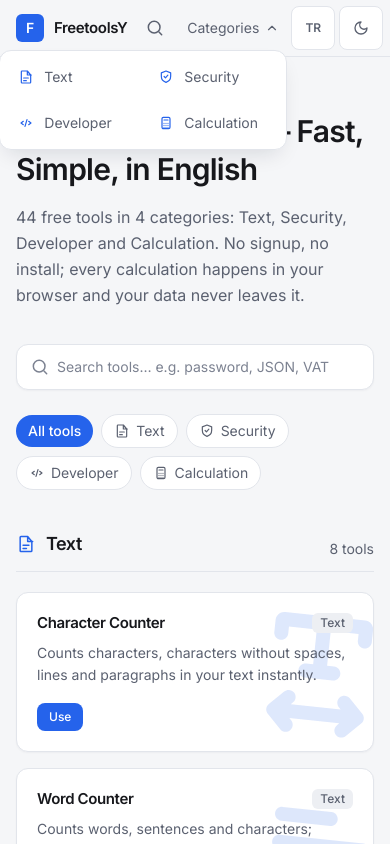
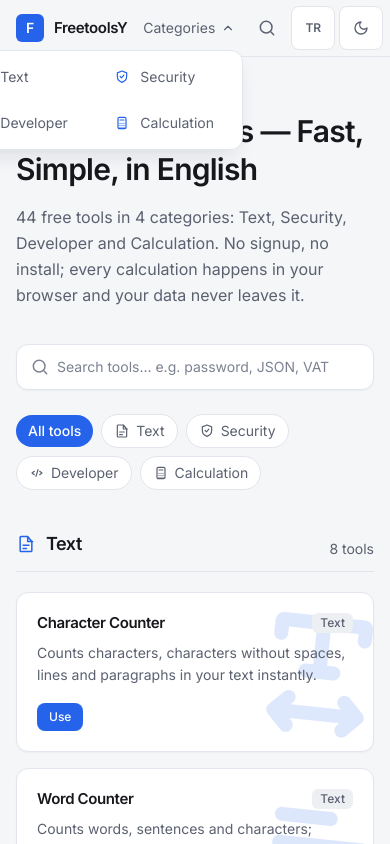
Before and after one commit to 4min-prog/freetoolsy, a Next.js app: page /en in a window 390 px wide. Both pictures are taken after a click on the button "Categories". Shown: the top 844 px of the page. Built offline with nearby package versions, Linux system fonts and the light colour scheme.

Commit message:
Guncelle: nav tasarim mantigi - kategori metnine tiklayinca altinda o kategorinin araclari (4 ayri dropdown), arama ikonu ortada kayan ve arkasi bulanik z-ustu arama penceresi (spotlight tarzi, yazdikca oneri, ok tuslari + Enter, Esc kapatir); mobil kategoriler menusu korundu

```diff
--- a/components/Header.tsx
+++ b/components/Header.tsx
@@ -2,19 +2,25 @@
 
 import { useEffect, useRef, useState } from "react";
 import { Link } from "@/i18n/navigation";
+import { useMessages } from "next-intl";
 import { useTranslations } from "next-intl";
 import ThemeToggle from "./ThemeToggle";
 import LocaleSwitcher from "./LocaleSwitcher";
 import CategoryIcon from "./CategoryIcon";
-import SearchBox from "./SearchBox";
-import { categories } from "@/data/tools";
+import ToolIcon from "./ToolIcon";
+import SearchOverlay from "./SearchOverlay";
+import { categories, getToolsByCategory } from "@/data/tools";
+
+type ToolMetaNs = { name?: string };
 
 export default function Header() {
-  const [open, setOpen] = useState(false);
-  const [mobileSearchOpen, setMobileSearchOpen] = useState(false);
+  const [openMenu, setOpenMenu] = useState<string | null>(null);
+  const [searchOpen, setSearchOpen] = useState(false);
   const headerRef = useRef<HTMLElement>(null);
   const t = useTranslations("Header");
   const tc = useTranslations("Categories");
+  const messages = useMessages() as { ToolMeta?: Record<string, ToolMetaNs> };
+  const meta = messages.ToolMeta;
 
   useEffect(() => {
     function onPointerDown(event: PointerEvent) {
@@ -22,26 +28,23 @@
         headerRef.current &&
         !headerRef.current.contains(event.target as Node)
       ) {
-        setOpen(false);
-        setMobileSearchOpen(false);
-      }
-    }
-    function onKeyDown(event: KeyboardEvent) {
-      if (event.key === "Escape") {
-        setOpen(false);
-        setMobileSearchOpen(false);
+        setOpenMenu(null);
       }
     }
     document.addEventListener("pointerdown", onPointerDown);
-    document.addEventListener("keydown", onKeyDown);
-    return () => {
-      document.removeEventListener("pointerdown", onPointerDown);
-      document.removeEventListener("keydown", onKeyDown);
-    };
+    return () => document.removeEventListener("pointerdown", onPointerDown);
   }, []);
 
+  function toggleMenu(id: string) {
+    setOpenMenu((value) => (value === id ? null : id));
+  }
+
   return (
-    <header ref={headerRef} className="sticky top-0 z-50 border-b border-border bg-bg">
+    <>
+      <header
+        ref={headerRef}
+        className="sticky top-0 z-50 border-b border-border bg-bg"
+      >
         <div className="mx-auto flex h-14 w-full max-w-5xl items-center gap-2 px-4 sm:px-6">
           <Link href="/" className="flex items-center gap-2.5">
             <span
@@ -56,28 +59,115 @@
           </Link>
 
           <nav className="ml-auto flex items-center gap-1 md:gap-2">
-          <div className="hidden lg:flex items-center gap-0.5">
+            <div className="hidden md:flex items-center gap-0.5">
+              {categories.map((category) => (
+                <div key={category.id} className="relative">
+                  <button
+                    type="button"
+                    onClick={() => toggleMenu(category.id)}
+                    aria-expanded={openMenu === category.id}
+                    aria-haspopup="menu"
+                    className="flex items-center gap-1.5 rounded-md px-2.5 py-1.5 text-sm text-muted transition-colors hover:text-text"
+                  >
+                    <CategoryIcon
+                      id={category.id}
+                      className="h-3.5 w-3.5 shrink-0"
+                    />
+                    {tc(category.id)}
+                    <svg
+                      viewBox="0 0 24 24"
+                      fill="none"
+                      stroke="currentColor"
+                      strokeWidth="2"
+                      strokeLinecap="round"
+                      strokeLinejoin="round"
+                      aria-hidden="true"
+                      className={`h-3.5 w-3.5 transition-transform duration-200 ${
+                        openMenu === category.id ? "rotate-180" : ""
+                      }`}
+                    >
+                      <path d="M6 9l6 6 6-6" />
+                    </svg>
+                  </button>
+                  {openMenu === category.id && (
+                    <div
+                      role="menu"
+                      className="absolute left-0 mt-1.5 w-64 overflow-hidden rounded-xl border border-border bg-surface p-1.5 shadow-card-hover"
+                    >
+                      {getToolsByCategory(category.id).map((tool) => (
+                        <Link
+                          key={tool.slug}
+                          href={`/araclar/${tool.slug}`}
+                          role="menuitem"
+                          onClick={() => setOpenMenu(null)}
+                          className="flex items-center gap-2.5 rounded-lg px-3 py-2 text-sm text-muted transition-colors hover:bg-surface-2 hover:text-text"
+                        >
+                          <ToolIcon
+                            id={tool.slug}
+                            className="h-4 w-4 shrink-0 text-accent"
+                          />
+                          {meta?.[tool.slug]?.name ?? tool.slug}
+                        </Link>
+                      ))}
+                    </div>
+                  )}
+                </div>
+              ))}
+            </div>
+
+            <div className="relative lg:hidden">
+              <button
+                type="button"
+                onClick={() => toggleMenu("__mobile")}
+                aria-expanded={openMenu === "__mobile"}
+                aria-haspopup="true"
+                className="flex items-center gap-1.5 rounded-md px-2 py-1.5 text-sm text-muted transition-colors hover:text-text"
+              >
+                {t("categories")}
+                <svg
+                  viewBox="0 0 24 24"
+                  fill="none"
+                  stroke="currentColor"
+                  strokeWidth="2"
+                  strokeLinecap="round"
+                  strokeLinejoin="round"
+                  aria-hidden="true"
+                  className={`h-3.5 w-3.5 transition-transform duration-200 ${
+                    openMenu === "__mobile" ? "rotate-180" : ""
+                  }`}
+                >
+                  <path d="M6 9l6 6 6-6" />
+                </svg>
+              </button>
+              {openMenu === "__mobile" && (
+                <div
+                  role="menu"
+                  className="absolute right-0 mt-1.5 grid w-72 max-w-[calc(100vw-2rem)] grid-cols-2 gap-1.5 rounded-xl border border-border bg-surface p-1.5 shadow-card-hover"
+                >
                   {categories.map((category) => (
                     <Link
                       key={category.id}
                       href={`/#${category.id}`}
-                className="rounded-md px-2.5 py-1.5 text-sm text-muted transition-colors hover:text-text"
+                      role="menuitem"
+                      onClick={() => setOpenMenu(null)}
+                      className="flex items-center gap-2.5 rounded-lg px-3 py-2.5 text-sm text-muted transition-colors hover:bg-surface-2 hover:text-text"
                     >
+                      <CategoryIcon
+                        id={category.id}
+                        className="h-4 w-4 shrink-0 text-accent"
+                      />
                       {tc(category.id)}
                     </Link>
                   ))}
                 </div>
-
-          <div className="relative hidden md:block w-36 xl:w-48">
-            <SearchBox placeholder={t("searchPlaceholder")} />
+              )}
             </div>
 
             <button
               type="button"
-            onClick={() => setMobileSearchOpen((value) => !value)}
+              onClick={() => setSearchOpen(true)}
               aria-label={t("searchLabel")}
-            aria-expanded={mobileSearchOpen}
-            className="rounded-md p-2.5 text-muted transition-colors hover:text-text md:hidden"
+              className="rounded-md p-2.5 text-muted transition-colors hover:text-text"
             >
               <svg
                 viewBox="0 0 24 24"
@@ -94,69 +184,13 @@
               </svg>
             </button>
 
-          <div className="relative lg:hidden">
-            <button
-              type="button"
-              onClick={() => setOpen((value) => !value)}
-              aria-expanded={open}
-              aria-haspopup="true"
-              className="flex items-center gap-1.5 rounded-md px-2 py-1.5 text-sm text-muted transition-colors hover:text-text"
-            >
-              {t("categories")}
-              <svg
-                viewBox="0 0 24 24"
-                fill="none"
-                stroke="currentColor"
-                strokeWidth="2"
-                strokeLinecap="round"
-                strokeLinejoin="round"
-                aria-hidden="true"
-                className={`h-3.5 w-3.5 transition-transform duration-200 ${
-                  open ? "rotate-180" : ""
-                }`}
-              >
-                <path d="M6 9l6 6 6-6" />
-              </svg>
-            </button>
-            {open && (
-              <div
-                role="menu"
-                className="absolute right-0 mt-1.5 grid w-72 max-w-[calc(100vw-2rem)] grid-cols-2 gap-1.5 rounded-xl border border-border bg-surface p-1.5 shadow-card-hover"
-              >
-                {categories.map((category) => (
-                  <Link
-                    key={category.id}
-                    href={`/#${category.id}`}
-                    role="menuitem"
-                    onClick={() => setOpen(false)}
-                    className="flex items-center gap-2.5 rounded-lg px-3 py-2.5 text-sm text-muted transition-colors hover:bg-surface-2 hover:text-text"
-                  >
-                    <CategoryIcon
-                      id={category.id}
-                      className="h-4 w-4 shrink-0 text-accent"
-                    />
-                    {tc(category.id)}
-                  </Link>
-                ))}
-              </div>
-            )}
-          </div>
-
             <LocaleSwitcher />
             <ThemeToggle />
           </nav>
         </div>
+      </header>
 
-      {mobileSearchOpen && (
-        <div className="border-t border-border px-4 py-3 sm:px-6 md:hidden">
-          <SearchBox
-            autoFocus
-            placeholder={t("searchPlaceholder")}
-            onDone={() => setMobileSearchOpen(false)}
-            onEsc={() => setMobileSearchOpen(false)}
-          />
-        </div>
-      )}
-    </header>
+      <SearchOverlay open={searchOpen} onClose={() => setSearchOpen(false)} />
+    </>
   );
 }
--- /dev/null
+++ b/components/SearchOverlay.tsx
@@ -0,0 +1,54 @@
+"use client";
+
+import { useEffect } from "react";
+import { useTranslations } from "next-intl";
+import SearchBox from "./SearchBox";
+
+export default function SearchOverlay({
+  open,
+  onClose,
+}: {
+  open: boolean;
+  onClose: () => void;
+}) {
+  const t = useTranslations("Header");
+
+  useEffect(() => {
+    if (!open) return;
+    const prev = document.body.style.overflow;
+    document.body.style.overflow = "hidden";
+    return () => {
+      document.body.style.overflow = prev;
+    };
+  }, [open]);
+
+  if (!open) return null;
+
+  return (
+    <div
+      className="fixed inset-0 z-[60]"
+      role="dialog"
+      aria-modal="true"
+      aria-label={t("searchLabel")}
+    >
+      <button
+        type="button"
+        aria-label={t("closeSearch")}
+        onClick={onClose}
+        className="absolute inset-0 h-full w-full cursor-default bg-black/40 backdrop-blur-md"
+      />
+      <div className="relative mx-auto mt-[18vh] w-full max-w-xl px-4">
+        <SearchBox
+          large
+          autoFocus
+          placeholder={t("searchPlaceholder")}
+          onDone={onClose}
+          onEsc={onClose}
+        />
+        <p className="mt-3 text-center text-xs text-white/70">
+          {t("searchHint")}
+        </p>
+      </div>
+    </div>
+  );
+}
```
Also changed, not shown: components/SearchBox.tsx (+47 -10 lines), messages/en.json, messages/tr.json. Lines whose indentation alone changed are shown as unchanged.
